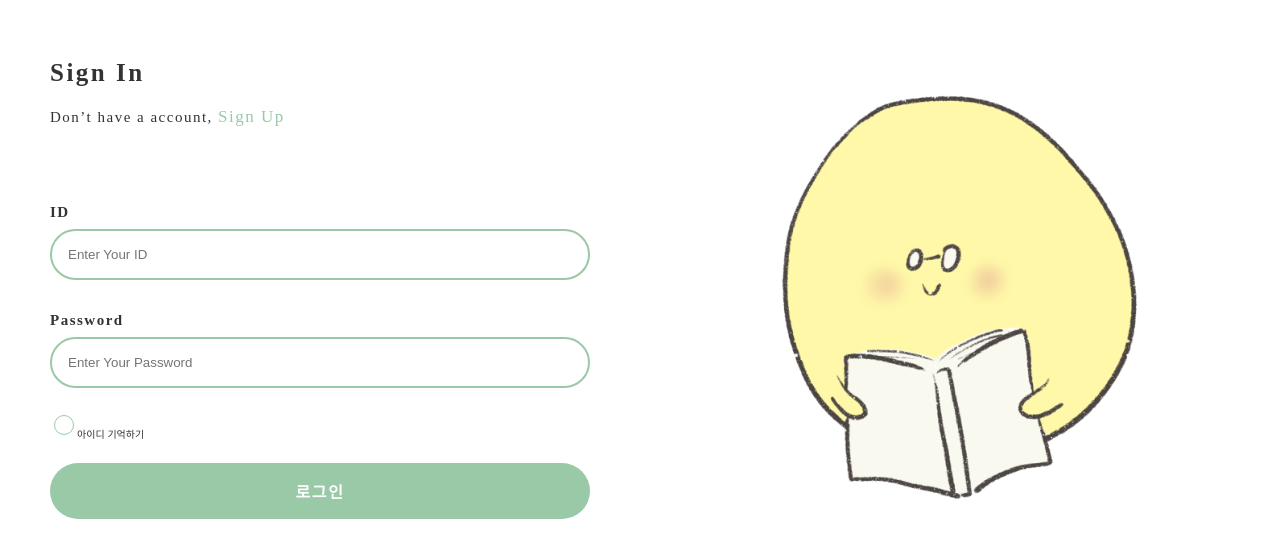
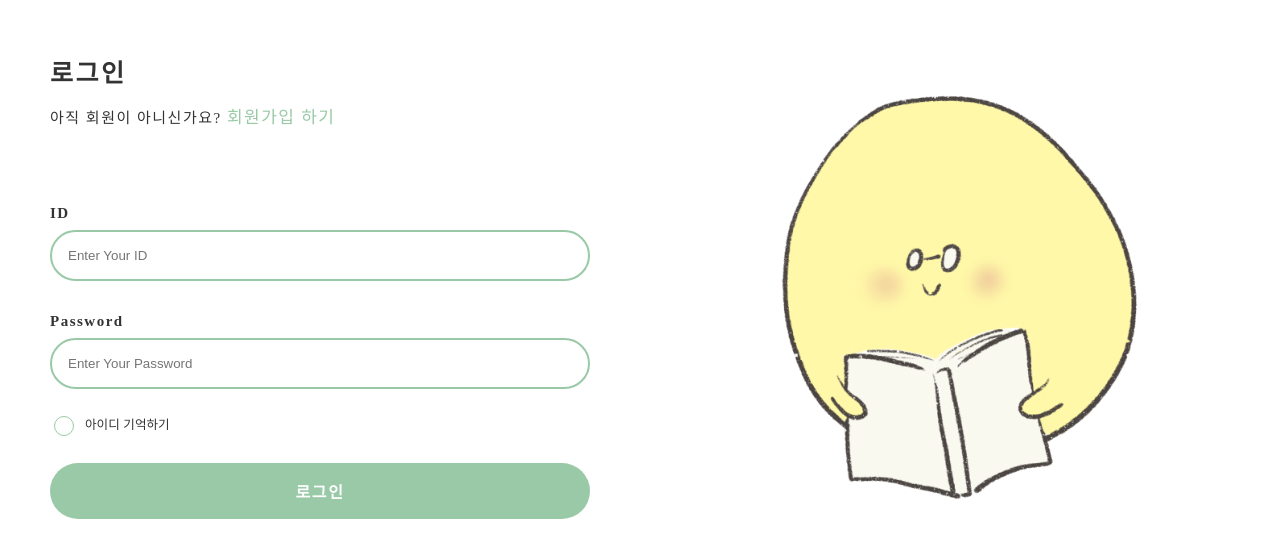
Before and after one commit to STudy-with-ST/MoVook, a React (Create React App) app in the folder front/movook-app/: page /login in a window 1280 px wide. Shown: the part 103-660 px from the top of the page. Built offline with nearby package versions, Linux system fonts and the light colour scheme; a web font is replaced by a local one.

Commit message:
Feat 아이디 기억하기

```diff
--- a/front/movook-app/src/pages/Join/index.js
+++ b/front/movook-app/src/pages/Join/index.js
@@ -42,7 +42,7 @@ const Join = () => {
   return (
     <S.LoginContainer>
       <S.LoginFormContainer>
-        <S.PageTitle>Sign Up</S.PageTitle>
+        <S.PageTitle>회원가입</S.PageTitle>
         <S.FormWrapper>
           <form method="POST">
             <BasicInput
--- a/front/movook-app/src/pages/Login/index.js
+++ b/front/movook-app/src/pages/Login/index.js
@@ -1,4 +1,4 @@
-import React from "react";
+import React, { useState } from "react";
 import BasicButton from "../../components/common/BasicButton";
 import BasicInput from "../../components/common/BasicInput";
 import { useInput } from "../../hooks/useInput";
@@ -7,6 +7,7 @@ import * as S from "./style.js";
 const Login = () => {
   const [userId, onChangeUserId] = useInput("");
   const [userPw, onChangeUserPw] = useInput("");
+  const [isRememberUser, setRememberUser] = useState(false);
   const handleOnClick = (e) => {
     e.preventDefault();
 
@@ -16,12 +17,14 @@ const Login = () => {
     };
     console.log("user: ", user);
   };
+
   return (
     <S.LoginContainer>
       <S.LoginFormContainer>
-        <S.PageTitle>Sign In</S.PageTitle>
+        <S.PageTitle>로그인</S.PageTitle>
         <S.Description>
-          Don’t have a account, <S.PageLink to="/join">Sign Up</S.PageLink>
+          아직 회원이 아니신가요?{" "}
+          <S.PageLink to="/join">회원가입 하기</S.PageLink>
         </S.Description>
         <S.FormWrapper>
           <form method="POST">
@@ -41,10 +44,16 @@ const Login = () => {
               onChange={onChangeUserPw}
             />
 
-            <div>
-              <S.CheckBox type="checkbox" name="auto-login" id="auto-login" />
-              <label htmlFor="auto-login">아이디 기억하기</label>
-            </div>
+            <S.RememberUserWrapper>
+              <S.CheckBox
+                type="checkbox"
+                name="auto-login"
+                id="auto-login"
+                defaultChecked={isRememberUser}
+                onChange={() => setRememberUser((prev) => !prev)}
+              />
+              <S.Text htmlFor="auto-login">아이디 기억하기</S.Text>
+            </S.RememberUserWrapper>
             <BasicButton text="로그인" onClick={handleOnClick} />
           </form>
         </S.FormWrapper>
--- a/front/movook-app/src/pages/Login/style.js
+++ b/front/movook-app/src/pages/Login/style.js
@@ -91,3 +91,12 @@ export const CheckBox = styled.input`
     background-color: var(--color-primary);
   }
 `;
+
+export const Text = styled.label`
+  font-size: 1.26rem;
+  margin-left: 8px;
+`;
+export const RememberUserWrapper = styled.div`
+  display: flex;
+  align-items: center;
+`;
```
Also changed, not shown: 1 other file (tests, documents, lock files or other folders).
